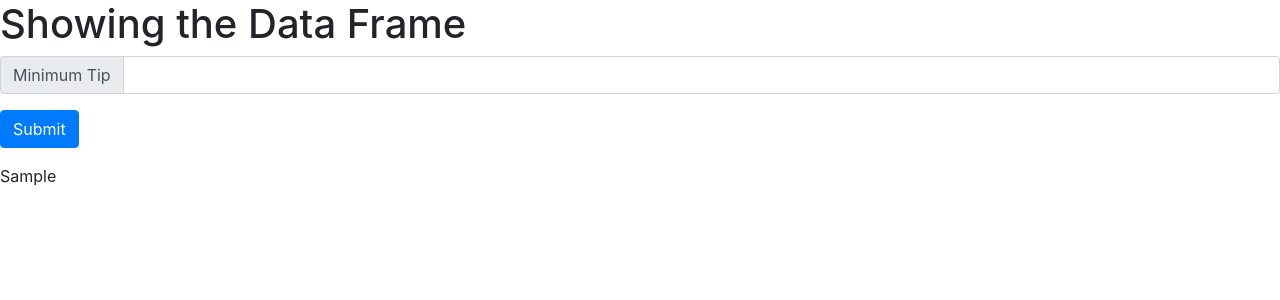
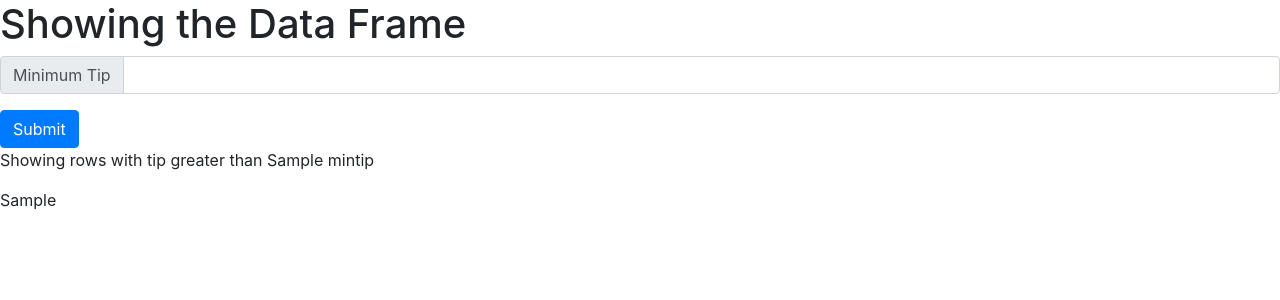
Before and after one commit to moritzwilksch/FlaskDemo, a Python web app: template templates/test.html in a window 1280 px wide. Shown: the top 300 px of the page. Run offline with Jinja, Linux system fonts and the light colour scheme; the template is opened without the code that fills it: most values are stand-ins (such as "Sample title", 1, 10 or a date in 2020); some libraries are stand-ins or nearby versions.

Commit message:
fixed looks added dynamic label

```diff
--- a/app.py
+++ b/app.py
@@ -13,7 +13,7 @@ df = sns.load_dataset("tips")
 def hello():
     if request.method == "GET":
         # Standard display
-        return render_template('test.html',  table_to_show=df.to_html())
+        return render_template('test.html',  table_to_show=df.to_html(), mintip=mintip)
     elif request.method == "POST":
         # if frontend request POSTs input value
         for key, val in request.form.items():
@@ -31,7 +31,7 @@ def hello():
         # filter df
         res = df.query("tip >= @mintip")
         # pass bootstrap class for styling
-        return render_template("test.html", table_to_show=res.to_html(classes="table table-sm"))
+        return render_template("test.html", table_to_show=res.to_html(classes="table table-sm"), mintip=mintip)
 
 if __name__ == "__main__":
     app.debug = True
--- a/templates/test.html
+++ b/templates/test.html
@@ -16,6 +16,8 @@
             <input name="mintip" class="form-control" aria-label="Sizing example input" aria-describedby="inputGroup-sizing-default">
           </div>
           <input class="btn btn-primary" type="submit" value="Submit">
+
+    <p>Showing rows with tip greater than {{mintip}}</p>
     </form>
 
 
```
